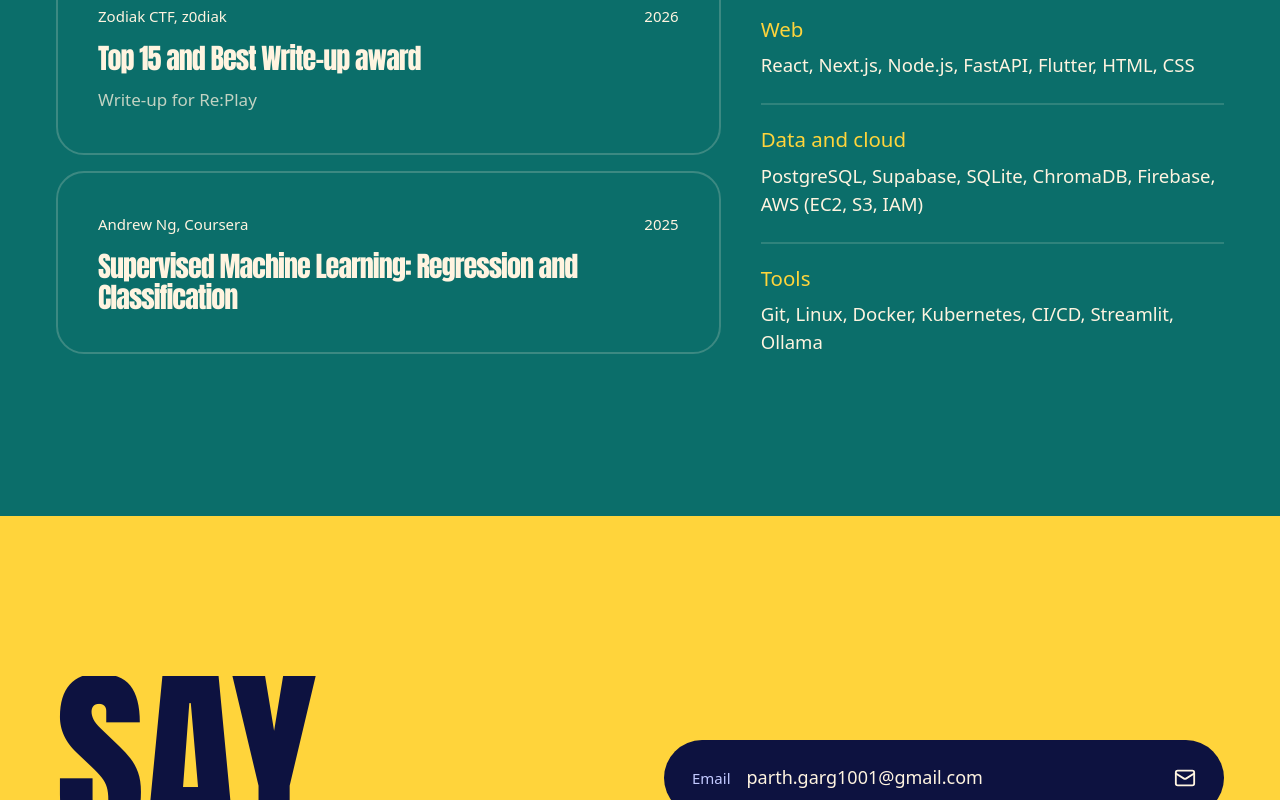
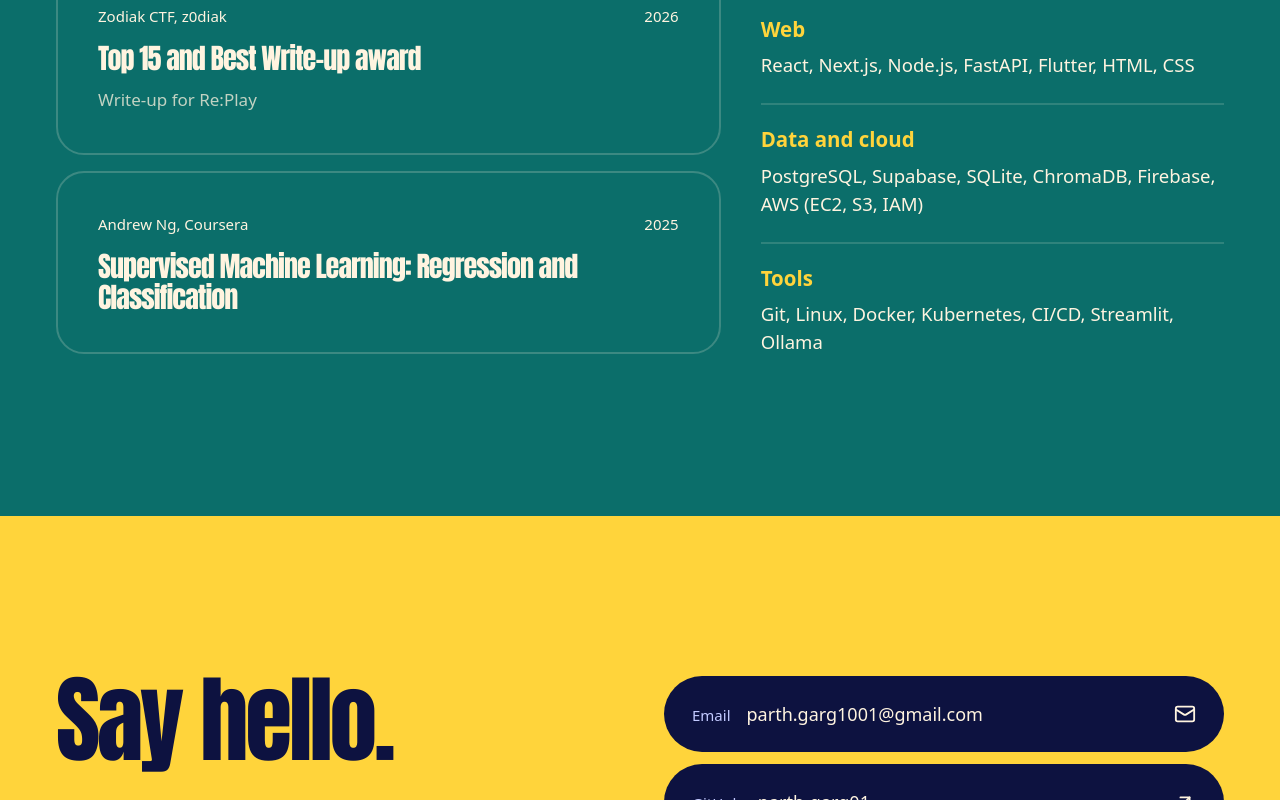
Before and after one commit to parth-garg01/Profile, a React (Vite) app: page / in a window 1280 px wide. Shown: the part 9580-10380 px from the top of the page. Built offline with nearby package versions, Linux system fonts and the light colour scheme; a web font is replaced by a local one.

Commit message:
Set Say hello in the wide face and bold the toolkit labels

```diff
--- a/src/components/Contact.jsx
+++ b/src/components/Contact.jsx
@@ -43,7 +43,7 @@ export default function Contact() {
       <section id="contact" className="on-light bg-sun text-ink" aria-labelledby="contact-title">
         <div className="page grid gap-12 py-24 md:py-32 lg:grid-cols-12 lg:py-40">
           <div className="lg:col-span-6">
-            <RevealHeading id="contact-title" className="t-poster text-[clamp(96px,15vw,240px)]">
+            <RevealHeading id="contact-title" className="t-wide text-[clamp(64px,7.5vw,120px)] leading-[0.92]">
               Say hello.
             </RevealHeading>
             <Reveal>
--- a/src/components/Experience.jsx
+++ b/src/components/Experience.jsx
@@ -68,7 +68,7 @@ export function Recognition() {
           <Reveal as="dl" className="mt-12 flex flex-1 flex-col gap-7 lg:justify-between lg:gap-6">
             {toolkit.map(([k, v]) => (
               <div key={k} className="border-t-2 border-cream/15 pt-5">
-                <dt className="text-lead font-medium text-sun">{k}</dt>
+                <dt className="text-lead font-bold text-sun">{k}</dt>
                 <dd className="mt-2 text-[clamp(18px,1.45vw,22px)] leading-[1.5]">{v}</dd>
               </div>
             ))}
```
